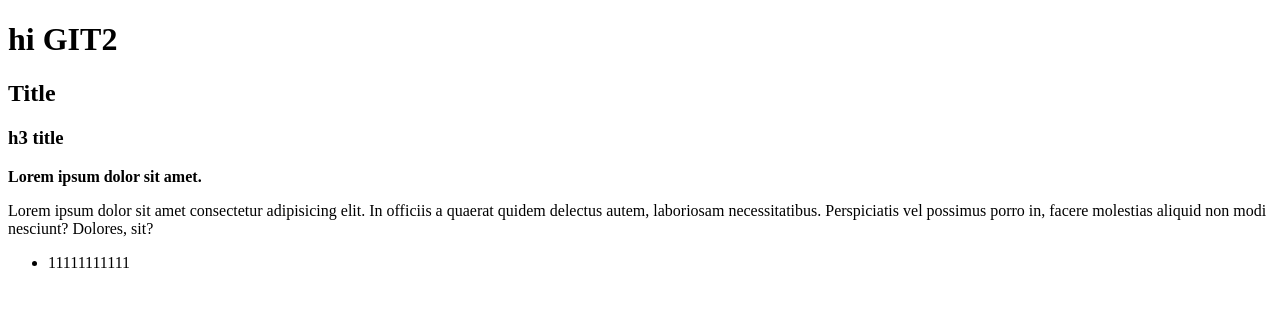
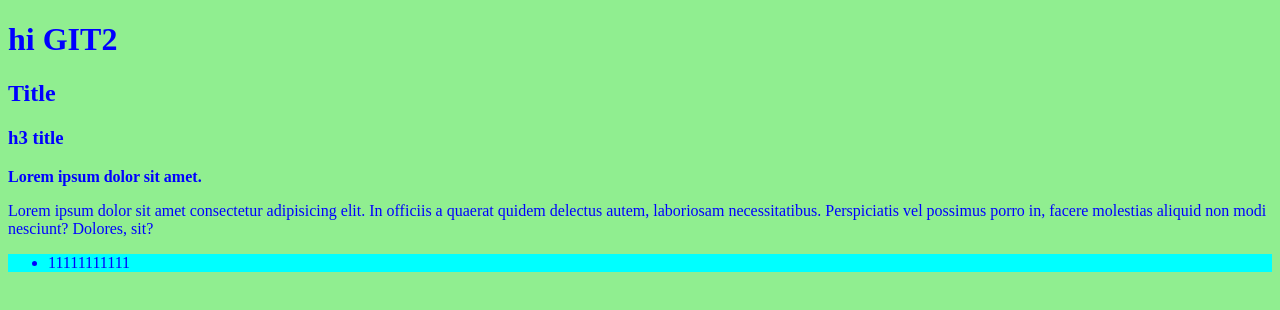
Before and after one commit to vetaluga/example2, a plain HTML site: page index.html in a window 1280 px wide. Drawn offline with Linux system fonts and the light colour scheme.

Commit message:
eight comm

```diff
--- /dev/null
+++ b/css/style.css
@@ -0,0 +1,8 @@
+body{
+    background-color: lightgreen;
+    color: blue;
+}
+
+ul{
+    background-color: aqua;
+}
--- a/index.html
+++ b/index.html
@@ -5,6 +5,7 @@
     <meta http-equiv="X-UA-Compatible" content="IE=edge">
     <meta name="viewport" content="width=device-width, initial-scale=1.0">
     <title>Document</title>
+    <link rel="stylesheet" href="css/style.css">
 </head>
 <body>
 
```
